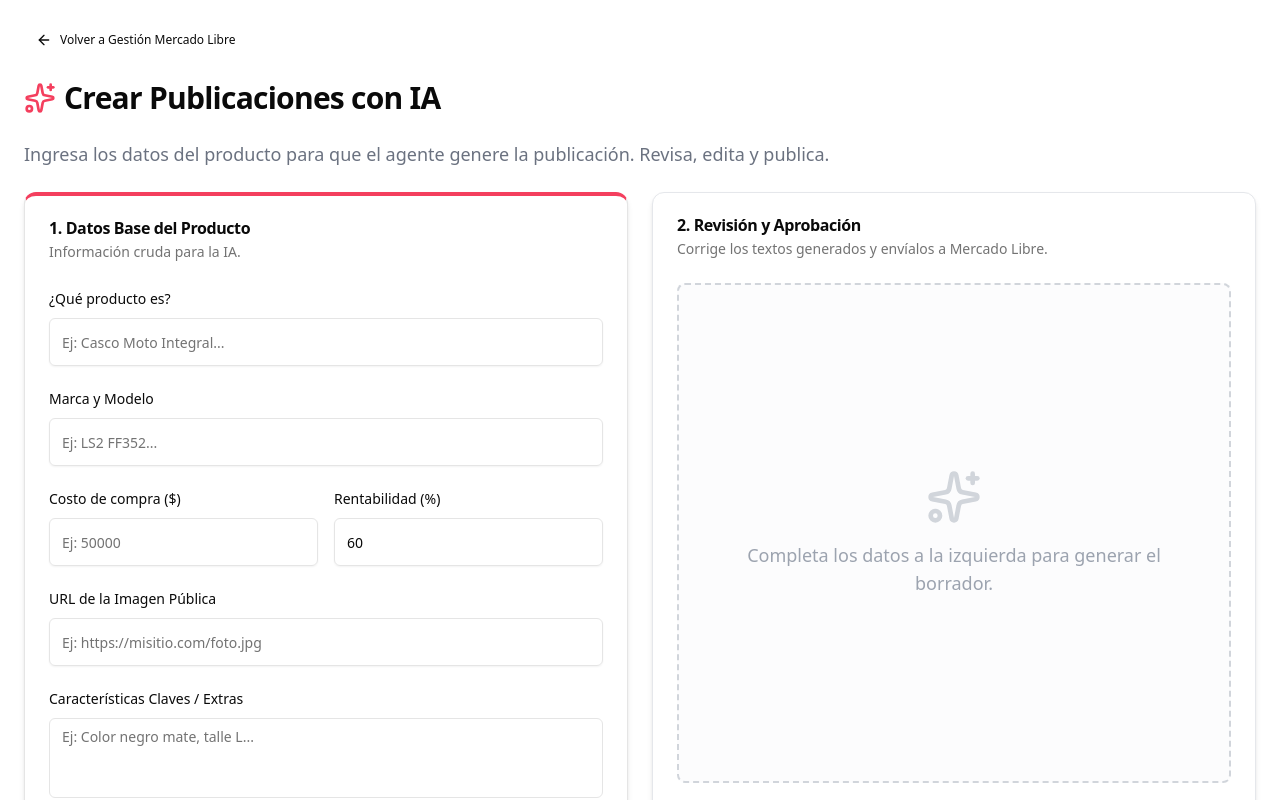
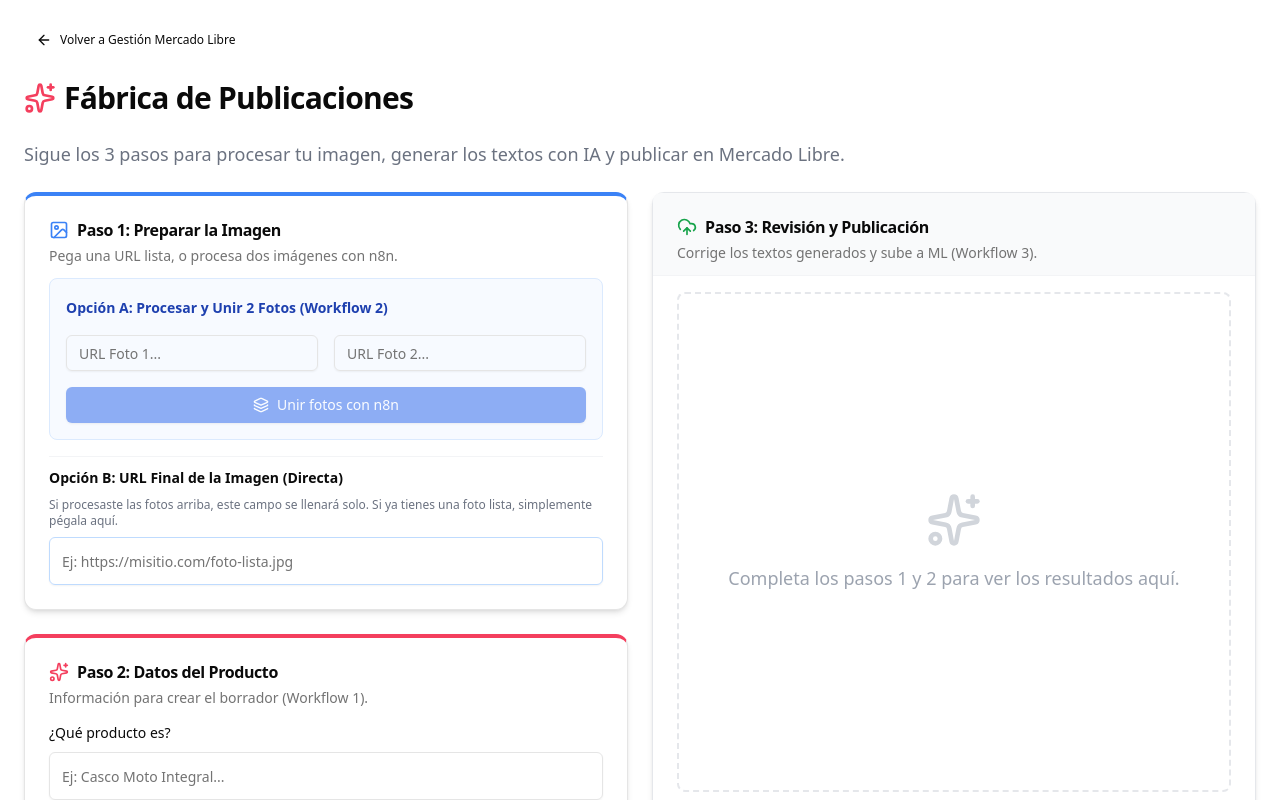
Before and after one commit to martinalejandrohakanson29-art/tienda-martin, a Next.js app: page /admin/mercadolibre/crear-publicaciones in a window 1280 px wide. Shown: the top 800 px of the page. Built offline with nearby package versions, Linux system fonts and the light colour scheme; no server answers; the database is empty.

Commit message:
Update page.tsx

```diff
--- a/app/admin/mercadolibre/crear-publicaciones/page.tsx
+++ b/app/admin/mercadolibre/crear-publicaciones/page.tsx
@@ -6,40 +6,89 @@ import { Button } from "@/components/ui/button";
 import { Input } from "@/components/ui/input";
 import { Label } from "@/components/ui/label";
 import { Textarea } from "@/components/ui/textarea";
-import { ArrowLeft, Sparkles, Send, Loader2, UploadCloud, CheckCircle2 } from "lucide-react";
+import { ArrowLeft, Sparkles, Send, Loader2, UploadCloud, CheckCircle2, Image as ImageIcon, Layers } from "lucide-react";
 import Link from "next/link";
 
 export default function CrearPublicacionesPage() {
-  // 1. ESTADOS DEL FORMULARIO BASE (Lo que le enviamos a la IA)
+  // ==========================================
+  // 1. ESTADOS: PASO 1 (IMÁGENES)
+  // ==========================================
+  const [foto1, setFoto1] = useState("");
+  const [foto2, setFoto2] = useState("");
+  const [urlFoto, setUrlFoto] = useState(""); // Esta es la foto FINAL que se usará
+  const [isProcessingImage, setIsProcessingImage] = useState(false);
+
+  // ==========================================
+  // 2. ESTADOS: PASO 2 (BORRADOR BASE)
+  // ==========================================
   const [producto, setProducto] = useState("");
   const [marca, setMarca] = useState("");
   const [caracteristicas, setCaracteristicas] = useState("");
   const [costo, setCosto] = useState("");
   const [rentabilidad, setRentabilidad] = useState("60");
-  const [urlFoto, setUrlFoto] = useState("");
 
-  // 2. ESTADOS DE LOS RESULTADOS EDITABLES (Lo que nos devuelve la IA y podemos modificar)
+  // ==========================================
+  // 3. ESTADOS: PASO 3 (REVISIÓN DE IA)
+  // ==========================================
   const [resTitulo, setResTitulo] = useState("");
   const [resPrecio, setResPrecio] = useState("");
   const [resMarca, setResMarca] = useState("");
   const [resDescripcion, setResDescripcion] = useState("");
-  const [resCategoria, setResCategoria] = useState(""); // Ej: MLA3530
-  const [nombreCategoria, setNombreCategoria] = useState(""); // Ej: Cilindros
-  const [resStock, setResStock] = useState("1"); // Por defecto 1 unidad
+  const [resCategoria, setResCategoria] = useState("");
+  const [nombreCategoria, setNombreCategoria] = useState("");
+  const [resStock, setResStock] = useState("1");
 
-  // 3. ESTADOS DE CONTROL DE PANTALLA
+  // ESTADOS DE CONTROL DE PANTALLA
   const [isLoading, setIsLoading] = useState(false);
   const [isPublishing, setIsPublishing] = useState(false);
   const [iaTermino, setIaTermino] = useState(false);
   const [publicacionExitosa, setPublicacionExitosa] = useState(false);
 
-  // --- FUNCIÓN 1: PEDIRLE A LA IA QUE REDACTE ---
+  // ==========================================
+  // FUNCIÓN: WORKFLOW 2 (PROCESAR FOTOS)
+  // ==========================================
+  const handleProcesarFotos = async () => {
+    setIsProcessingImage(true);
+    // URL de tu webhook de Edición de Fotos en n8n
+    const WEBHOOK_FOTOS = "https://n8n-on-render-production-52f0.up.railway.app/webhook/prueba-imagenes";
+
+    try {
+      const response = await fetch(WEBHOOK_FOTOS, {
+        method: "POST",
+        headers: { "Content-Type": "application/json" },
+        // Enviamos las dos fotos para que n8n las una/procese
+        body: JSON.stringify({ foto_1: foto1, foto_2: foto2 }),
+      });
+
+      if (!response.ok) throw new Error("Error al procesar fotos en n8n");
+
+      const data = await response.json();
+
+      // Asumimos que n8n nos devuelve un JSON con { "url_final": "https://..." }
+      // (Asegúrate de configurar el nodo "Respond to Webhook" en n8n para devolver esto)
+      if (data.url_final) {
+        setUrlFoto(data.url_final);
+        alert("¡Foto procesada con éxito!");
+      } else {
+        alert("n8n no devolvió la URL final. Revisa la respuesta del webhook.");
+      }
+
+    } catch (error) {
+      console.error("Hubo un error con las fotos:", error);
+      alert("Error al editar las fotos.");
+    } finally {
+      setIsProcessingImage(false);
+    }
+  };
+
+  // ==========================================
+  // FUNCIÓN: WORKFLOW 1 (GENERAR BORRADOR)
+  // ==========================================
   const handleGenerarConIA = async () => {
     setIsLoading(true);
     setIaTermino(false);
     setPublicacionExitosa(false);
 
-    // URL de tu n8n en Railway para la Fase 1 (Generador)
     const WEBHOOK_GENERAR = "https://n8n-on-render-production-52f0.up.railway.app/webhook/generar-publicacion";
 
     const borrador_titulo = `${producto} ${marca}. Características: ${caracteristicas}`;
@@ -47,7 +96,7 @@ export default function CrearPublicacionesPage() {
       borrador_titulo: borrador_titulo,
       costo_producto: Number(costo),
       rentabilidad_esperada_porcentaje: Number(rentabilidad),
-      url_foto: urlFoto,
+      url_foto: urlFoto, // Usamos la foto final (ya sea pegada a mano o procesada)
     };
 
     try {
@@ -61,15 +110,14 @@ export default function CrearPublicacionesPage() {
 
       const data = await response.json();
 
-      // Guardamos los datos de la IA en variables que el usuario puede editar
       setResTitulo(data.title || "");
       setResPrecio(data.price || "");
       setResMarca(data.brand || "");
       setResDescripcion(data.description || "");
-      setResCategoria(data.category_id || ""); // Se llena con el código MLA de la API
-      setNombreCategoria(data.category_name || ""); // Se llena con el nombre de la categoría
+      setResCategoria(data.category_id || "");
+      setNombreCategoria(data.category_name || "");
 
-      setIaTermino(true); // Cambiamos la pantalla para mostrar los inputs
+      setIaTermino(true);
 
     } catch (error) {
       console.error("Hubo un error:", error);
@@ -79,20 +127,18 @@ export default function CrearPublicacionesPage() {
     }
   };
 
-  // --- FUNCIÓN 2: ENVIAR A MERCADO LIBRE ---
+  // ==========================================
+  // FUNCIÓN: WORKFLOW 3 (SUBIR A MERCADO LIBRE)
+  // ==========================================
   const handlePublicar = async () => {
-    // Validación básica antes de publicar
     if (!resCategoria) {
       alert("Por favor, ingresa el ID de la Categoría (Ej: MLA3530) antes de publicar.");
       return;
     }
 
     setIsPublishing(true);
-
-    // URL de tu n8n en Railway para la Fase 3 (Publicador)
     const WEBHOOK_PUBLICAR = "https://n8n-on-render-production-52f0.up.railway.app/webhook/subir_publicaciones";
 
-    // Empaquetamos los datos finales, ya revisados y corregidos por ti
     const payloadFinal = {
       title: resTitulo,
       price: Number(resPrecio),
@@ -100,7 +146,7 @@ export default function CrearPublicacionesPage() {
       description: resDescripcion,
       category_id: resCategoria,
       available_quantity: Number(resStock),
-      pictures: [{ source: urlFoto }] // Pasamos la URL de la foto original
+      pictures: [{ source: urlFoto }]
     };
 
     try {
@@ -111,8 +157,6 @@ export default function CrearPublicacionesPage() {
       });
 
       if (!response.ok) throw new Error("Error al enviar a publicar");
-
-      // Si todo salió bien, mostramos mensaje de éxito
       setPublicacionExitosa(true);
 
     } catch (error) {
@@ -124,7 +168,8 @@ export default function CrearPublicacionesPage() {
   };
 
   return (
-    <div className="space-y-6 p-6">
+    <div className="space-y-6 p-6 max-w-7xl mx-auto">
+      {/* CABECERA */}
       <div className="flex items-center gap-4">
         <Link href="/admin/mercadolibre">
           <Button variant="ghost" size="sm" className="gap-2">
@@ -137,21 +182,67 @@ export default function CrearPublicacionesPage() {
       <div className="flex items-center gap-4 mt-2">
         <h1 className="text-3xl font-bold tracking-tight flex items-center gap-2">
           <Sparkles className="h-8 w-8 text-rose-500" />
-          Crear Publicaciones con IA
+          Fábrica de Publicaciones
         </h1>
       </div>
-
       <p className="text-gray-500 text-lg">
-        Ingresa los datos del producto para que el agente genere la publicación. Revisa, edita y publica.
+        Sigue los 3 pasos para procesar tu imagen, generar los textos con IA y publicar en Mercado Libre.
       </p>
 
-      <div className="grid grid-cols-1 lg:grid-cols-2 gap-6 mt-4">
+      {/* CONTENEDOR PRINCIPAL: GRID */}
+      <div className="grid grid-cols-1 xl:grid-cols-2 gap-6 mt-4">
 
-        {/* === COLUMNA IZQUIERDA: FORMULARIO BASE === */}
-        <Card className="border-t-4 border-t-rose-500 shadow-md h-fit">
-          <CardHeader>
-            <CardTitle>1. Datos Base del Producto</CardTitle>
-            <CardDescription>Información cruda para la IA.</CardDescription>
+        {/* COLUMNA IZQUIERDA: PASOS 1 Y 2 */}
+        <div className="space-y-6">
+
+          {/* --- PASO 1: LA IMAGEN --- */}
+          <Card className="border-t-4 border-t-blue-500 shadow-md">
+            <CardHeader className="pb-3">
+              <CardTitle className="flex items-center gap-2">
+                <ImageIcon className="h-5 w-5 text-blue-500" />
+                Paso 1: Preparar la Imagen
+              </CardTitle>
+              <CardDescription>Pega una URL lista, o procesa dos imágenes con n8n.</CardDescription>
+            </CardHeader>
+            <CardContent className="space-y-4">
+
+              <div className="bg-blue-50/50 p-4 rounded-lg border border-blue-100 space-y-4">
+                <Label className="text-blue-800 font-semibold">Opción A: Procesar y Unir 2 Fotos (Workflow 2)</Label>
+                <div className="grid grid-cols-2 gap-4">
+                  <Input placeholder="URL Foto 1..." value={foto1} onChange={(e) => setFoto1(e.target.value)} />
+                  <Input placeholder="URL Foto 2..." value={foto2} onChange={(e) => setFoto2(e.target.value)} />
+                </div>
+                <Button
+                  onClick={handleProcesarFotos}
+                  disabled={isProcessingImage || (!foto1 && !foto2)}
+                  className="w-full bg-blue-600 hover:bg-blue-700 text-white gap-2"
+                >
+                  {isProcessingImage ? <><Loader2 className="h-4 w-4 animate-spin" /> Procesando en n8n...</> : <><Layers className="h-4 w-4" /> Unir fotos con n8n</>}
+                </Button>
+              </div>
+
+              <div className="space-y-2 pt-2 border-t border-gray-100">
+                <Label className="font-semibold">Opción B: URL Final de la Imagen (Directa)</Label>
+                <p className="text-xs text-gray-500">Si procesaste las fotos arriba, este campo se llenará solo. Si ya tienes una foto lista, simplemente pégala aquí.</p>
+                <Input
+                  placeholder="Ej: https://misitio.com/foto-lista.jpg"
+                  className="h-12 border-blue-200 focus-visible:ring-blue-500 font-medium"
+                  value={urlFoto}
+                  onChange={(e) => setUrlFoto(e.target.value)}
+                />
+              </div>
+
+            </CardContent>
+          </Card>
+
+          {/* --- PASO 2: LOS DATOS BASE --- */}
+          <Card className="border-t-4 border-t-rose-500 shadow-md">
+            <CardHeader className="pb-3">
+              <CardTitle className="flex items-center gap-2">
+                <Sparkles className="h-5 w-5 text-rose-500" />
+                Paso 2: Datos del Producto
+              </CardTitle>
+              <CardDescription>Información para crear el borrador (Workflow 1).</CardDescription>
             </CardHeader>
             <CardContent className="space-y-5">
 
@@ -177,11 +268,6 @@ export default function CrearPublicacionesPage() {
               </div>
 
               <div className="space-y-2">
-              <Label>URL de la Imagen Pública</Label>
-              <Input placeholder="Ej: https://misitio.com/foto.jpg" className="h-12" value={urlFoto} onChange={(e) => setUrlFoto(e.target.value)} />
-            </div>
-
-            <div className="space-y-2">
                 <Label>Características Claves / Extras</Label>
                 <Textarea placeholder="Ej: Color negro mate, talle L..." rows={3} className="resize-none" value={caracteristicas} onChange={(e) => setCaracteristicas(e.target.value)} />
               </div>
@@ -191,43 +277,47 @@ export default function CrearPublicacionesPage() {
                 disabled={isLoading || !producto || !costo || !urlFoto}
                 className="w-full bg-gray-800 hover:bg-gray-900 text-white gap-2 h-12 text-lg mt-4 disabled:bg-gray-400"
               >
-              {isLoading ? <><Loader2 className="h-5 w-5 animate-spin" /> Pensando...</> : <><Sparkles className="h-5 w-5" /> Redactar con IA</>}
+                {isLoading ? <><Loader2 className="h-5 w-5 animate-spin" /> Pensando...</> : <><Sparkles className="h-5 w-5" /> Generar Textos con IA</>}
               </Button>
 
             </CardContent>
           </Card>
 
-        {/* === COLUMNA DERECHA: REVISIÓN Y PUBLICACIÓN === */}
-        <Card className="shadow-md border-gray-200">
-          <CardHeader>
-            <CardTitle>2. Revisión y Aprobación</CardTitle>
-            <CardDescription>Corrige los textos generados y envíalos a Mercado Libre.</CardDescription>
+        </div>
+
+        {/* COLUMNA DERECHA: PASO 3 (RESULTADOS) */}
+        <div>
+          <Card className="shadow-md border-gray-200 h-full">
+            <CardHeader className="pb-3 border-b border-gray-100 mb-4 bg-gray-50 rounded-t-lg">
+              <CardTitle className="flex items-center gap-2">
+                <UploadCloud className="h-5 w-5 text-green-600" />
+                Paso 3: Revisión y Publicación
+              </CardTitle>
+              <CardDescription>Corrige los textos generados y sube a ML (Workflow 3).</CardDescription>
             </CardHeader>
             <CardContent>
 
-            {/* ESTADO VACÍO */}
+              {/* ESTADOS DE ESPERA Y ÉXITO */}
               {!iaTermino && !isLoading && !publicacionExitosa && (
-              <div className="flex flex-col items-center justify-center h-[500px] text-gray-400 border-2 border-dashed border-gray-300 rounded-lg bg-gray-50/50">
+                <div className="flex flex-col items-center justify-center h-[500px] text-gray-400 border-2 border-dashed border-gray-200 rounded-lg">
                   <Sparkles className="h-14 w-14 mb-4 text-gray-300" />
-                <p className="text-center px-8 text-lg">Completa los datos a la izquierda para generar el borrador.</p>
+                  <p className="text-center px-8 text-lg">Completa los pasos 1 y 2 para ver los resultados aquí.</p>
                 </div>
               )}
 
-            {/* ESTADO CARGANDO IA */}
               {isLoading && (
-              <div className="flex flex-col items-center justify-center h-[500px] text-gray-500 bg-gray-50/50 rounded-lg border border-gray-100">
+                <div className="flex flex-col items-center justify-center h-[500px] text-gray-500">
                   <Loader2 className="h-14 w-14 mb-4 animate-spin text-rose-500" />
-                <p className="text-center px-8 text-lg">Optimizando publicación...</p>
+                  <p className="text-center px-8 text-lg">La IA está redactando tu publicación...</p>
                 </div>
               )}
 
-            {/* ESTADO ÉXITO PUBLICACIÓN */}
               {publicacionExitosa && (
                 <div className="flex flex-col items-center justify-center h-[500px] text-green-600 bg-green-50 rounded-lg border border-green-200">
                   <CheckCircle2 className="h-16 w-16 mb-4 text-green-500" />
-                <h3 className="text-2xl font-bold mb-2">¡Datos enviados!</h3>
+                  <h3 className="text-2xl font-bold mb-2">¡Enviado a n8n!</h3>
                   <p className="text-center px-8 text-lg text-green-700">
-                  La publicación fue enviada exitosamente a n8n para ser subida a Mercado Libre.
+                    Tu publicación está en camino a Mercado Libre.
                   </p>
                   <Button variant="outline" className="mt-6 border-green-600 text-green-700 hover:bg-green-100" onClick={() => window.location.reload()}>
                     Crear otra publicación
@@ -235,13 +325,13 @@ export default function CrearPublicacionesPage() {
                 </div>
               )}
 
-            {/* ESTADO REVISIÓN (INPUTS EDITABLES) */}
+              {/* RESULTADOS (INPUTS EDITABLES) */}
               {iaTermino && !isLoading && !publicacionExitosa && (
                 <div className="space-y-5 animate-in fade-in zoom-in duration-300">
 
                   {urlFoto && (
-                  <div className="flex justify-center mb-2">
-                    <img src={urlFoto} alt="Preview" className="h-24 object-contain rounded-md border p-1 bg-white shadow-sm" />
+                    <div className="flex justify-center mb-4">
+                      <img src={urlFoto} alt="Preview Final" className="h-32 object-contain rounded-md border p-1 bg-white shadow-sm" />
                     </div>
                   )}
 
@@ -252,11 +342,11 @@ export default function CrearPublicacionesPage() {
 
                   <div className="grid grid-cols-2 gap-4">
                     <div className="space-y-1">
-                    <Label className="text-xs font-bold text-gray-500 uppercase">Precio Final Sugerido</Label>
+                      <Label className="text-xs font-bold text-gray-500 uppercase">Precio Final ($)</Label>
                       <Input type="number" className="font-bold text-green-700 bg-green-50/50 border-green-200" value={resPrecio} onChange={(e) => setResPrecio(e.target.value)} />
                     </div>
                     <div className="space-y-1">
-                    <Label className="text-xs font-bold text-gray-500 uppercase">Marca Extraída</Label>
+                      <Label className="text-xs font-bold text-gray-500 uppercase">Marca</Label>
                       <Input className="font-medium text-gray-900 bg-gray-50" value={resMarca} onChange={(e) => setResMarca(e.target.value)} />
                     </div>
                   </div>
@@ -264,7 +354,7 @@ export default function CrearPublicacionesPage() {
                   <div className="grid grid-cols-2 gap-4">
                     <div className="space-y-1">
                       <Label className="text-xs font-bold text-orange-600 uppercase">
-                      ID Categoría ML * {nombreCategoria && <span className="text-gray-500 normal-case ml-2">({nombreCategoria})</span>}
+                        Categoría ML * {nombreCategoria && <span className="text-gray-500 normal-case ml-2">({nombreCategoria})</span>}
                       </Label>
                       <Input placeholder="Ej: MLA3530" className="border-orange-200 focus-visible:ring-orange-500 font-medium" value={resCategoria} onChange={(e) => setResCategoria(e.target.value)} />
                     </div>
@@ -276,19 +366,19 @@ export default function CrearPublicacionesPage() {
 
                   <div className="space-y-1">
                     <Label className="text-xs font-bold text-gray-500 uppercase">Descripción Vendedora</Label>
-                  <Textarea rows={6} className="bg-gray-50 resize-y" value={resDescripcion} onChange={(e) => setResDescripcion(e.target.value)} />
+                    <Textarea rows={8} className="bg-gray-50 resize-y" value={resDescripcion} onChange={(e) => setResDescripcion(e.target.value)} />
                   </div>
 
                   {/* BOTÓN DE PUBLICACIÓN */}
                   <Button
                     onClick={handlePublicar}
                     disabled={isPublishing || !resTitulo || !resPrecio}
-                  className="w-full bg-rose-600 hover:bg-rose-700 text-white gap-2 h-14 text-xl mt-4 shadow-lg disabled:bg-rose-300 transition-all"
+                    className="w-full bg-rose-600 hover:bg-rose-700 text-white gap-2 h-14 text-xl mt-6 shadow-lg disabled:bg-rose-300 transition-all"
                   >
                     {isPublishing ? (
-                    <><Loader2 className="h-6 w-6 animate-spin" /> Conectando con Mercado Libre...</>
+                      <><Loader2 className="h-6 w-6 animate-spin" /> Subiendo a ML...</>
                     ) : (
-                    <><UploadCloud className="h-6 w-6" /> Aprobar y Publicar</>
+                      <><UploadCloud className="h-6 w-6" /> Aprobar y Publicar en ML</>
                     )}
                   </Button>
 
@@ -297,6 +387,7 @@ export default function CrearPublicacionesPage() {
 
             </CardContent>
           </Card>
+        </div>
 
       </div>
     </div>
```
Lines whose indentation alone changed are shown as unchanged.
